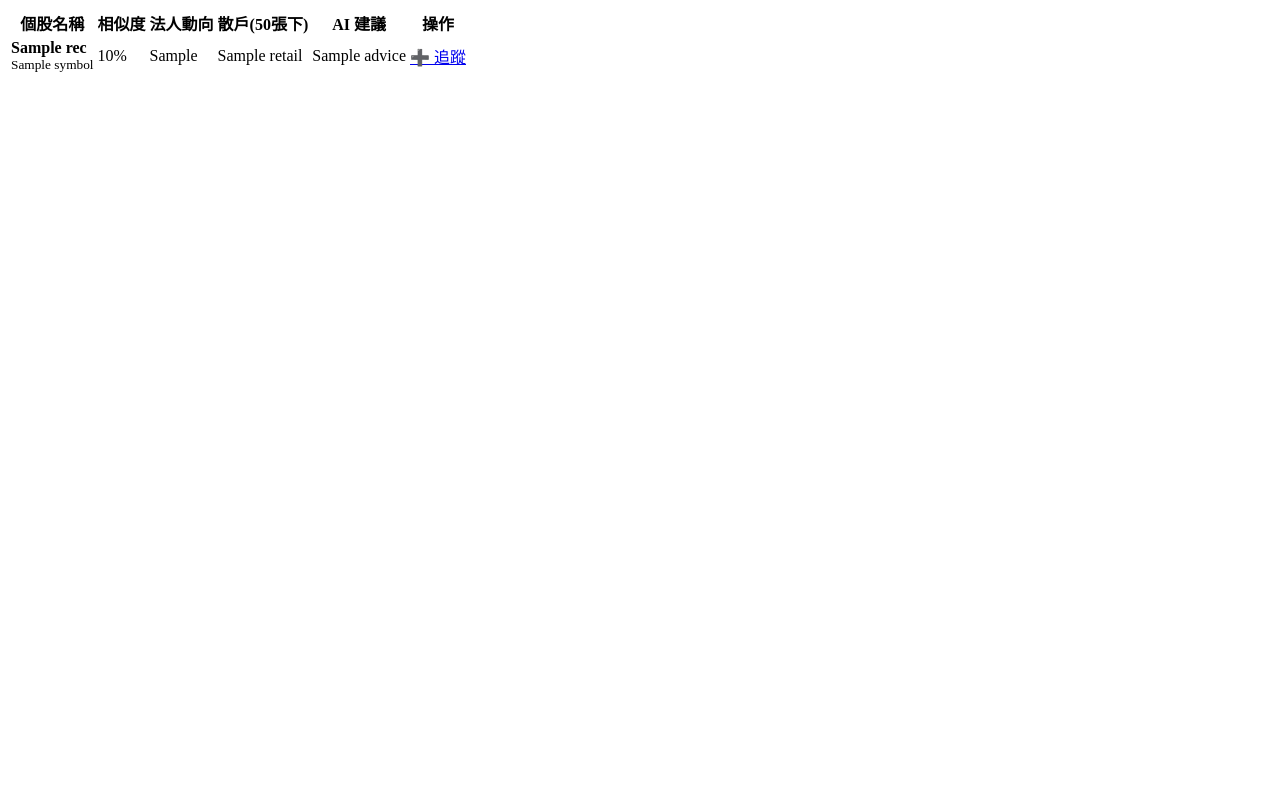
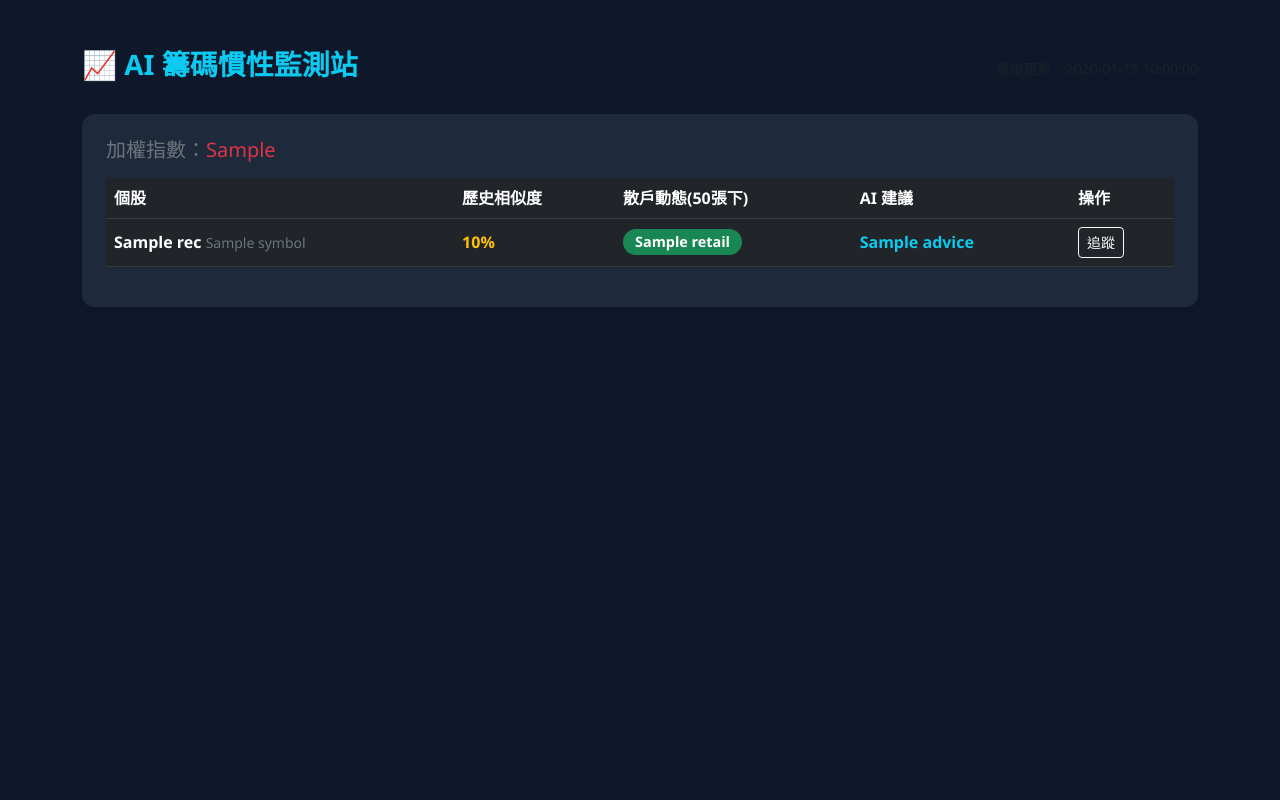
Before and after one commit to dannykao0715-code/stock-ai, a Flask app: template templates/index.html in a window 1280 px wide. Run offline with Flask 3, Linux system fonts and the light colour scheme; the template is opened without the code that fills it: most values are stand-ins (such as "Sample title", 1, 10 or a date in 2020).

Commit message:
Update index.html

```diff
--- a/templates/index.html
+++ b/templates/index.html
@@ -1,26 +1,45 @@
-<table class="table table-dark table-hover">
+<!DOCTYPE html>
+<html lang="zh-TW">
+<head>
+    <meta charset="UTF-8">
+    <title>AI 籌碼監測站</title>
+    <link href="https://cdn.jsdelivr.net/npm/bootstrap@5.3.0/dist/css/bootstrap.min.css" rel="stylesheet">
+    <style>
+        body { background-color: #0f172a; color: #f8fafc; font-family: 'Segoe UI', 'Microsoft JhengHei'; }
+        .card { background-color: #1e293b; border: none; border-radius: 12px; box-shadow: 0 4px 6px -1px rgba(0,0,0,0.1); }
+        .badge-pro { font-size: 0.9rem; padding: 6px 12px; border-radius: 20px; }
+    </style>
+</head>
+<body>
+<div class="container py-5">
+    <div class="d-flex justify-content-between align-items-center mb-4">
+        <h1 class="h3 fw-bold text-info">📈 AI 籌碼慣性監測站</h1>
+        <span class="text-muted small">最後更新：{{ now }}</span>
+    </div>
+
+    <div class="card p-4 mb-4">
+        <h5 class="text-secondary mb-3">加權指數：<span class="text-danger">{{ tw_idx }}</span></h5>
+        <div class="table-responsive">
+            <table class="table table-dark table-hover align-middle">
                 <thead>
-        <tr>
-            <th>個股名稱</th>
-            <th>相似度</th>
-            <th>法人動向</th>
-            <th>散戶(50張下)</th>
-            <th>AI 建議</th>
-            <th>操作</th>
+                    <tr class="text-muted">
+                        <th>個股</th><th>歷史相似度</th><th>散戶動態(50張下)</th><th>AI 建議</th><th>操作</th>
                     </tr>
                 </thead>
                 <tbody>
                     {% for rec in recommendations %}
                     <tr>
-            <td><strong>{{ rec.name }}</strong><br><small class="text-muted">{{ rec.symbol }}</small></td>
-            <td class="text-warning">{{ rec.score }}%</td>
-            <td><span class="badge bg-primary">{{ rec.inst_buy }}</span></td>
-            <td><span class="badge bg-info text-dark">{{ rec.retail }}</span></td>
-            <td>{{ rec.advice }}</td>
-            <td>
-                <a href="/add_track/{{ rec.symbol }}/{{ rec.name }}" class="btn btn-sm btn-danger">➕ 追蹤</a>
-            </td>
+                        <td><strong>{{ rec.name }}</strong> <small class="text-secondary">{{ rec.symbol }}</small></td>
+                        <td class="text-warning fw-bold">{{ rec.score }}%</td>
+                        <td><span class="badge bg-success badge-pro">{{ rec.retail }}</span></td>
+                        <td><span class="fw-bold text-info">{{ rec.advice }}</span></td>
+                        <td><a href="/add_track/{{ rec.symbol }}/{{ rec.name }}" class="btn btn-sm btn-outline-light">追蹤</a></td>
                     </tr>
                     {% endfor %}
                 </tbody>
             </table>
+        </div>
+    </div>
+</div>
+</body>
+</html>
```
Lines whose indentation alone changed are shown as unchanged.
